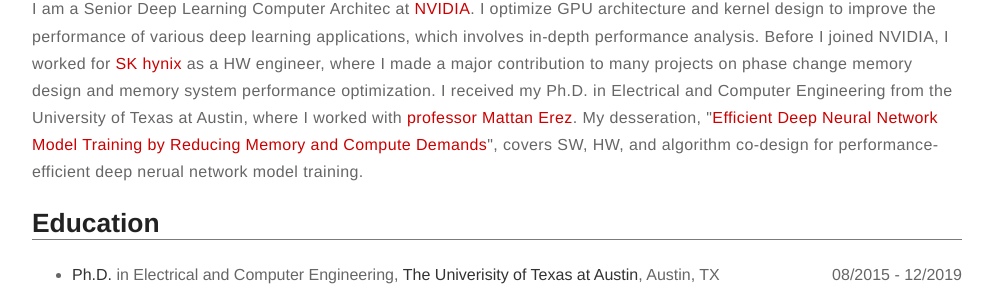
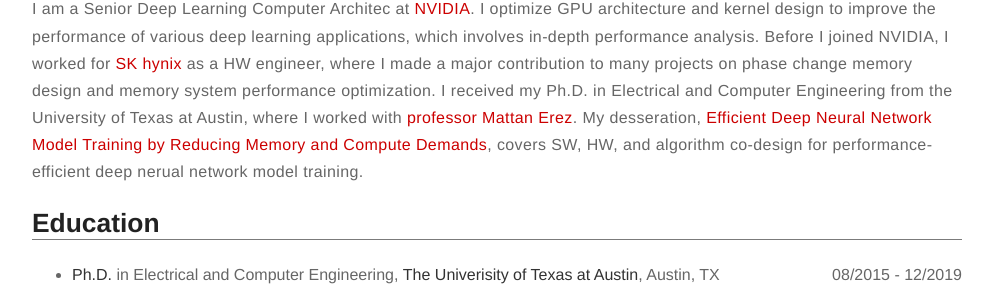
Before and after one commit to erhoo82/erhoo82.github.io, a Jekyll site: the page built from about.md, in a window 1280 px wide and 900 px high, scrolled down 473 px. Shown: the part 151-446 px from the top of the window, without its empty margins (143-1136 px from the left). Built offline with Jekyll 4.4.1, drawn with Linux system fonts in a browser that asks for light colours.

Commit message:
update dissertation]

```diff
--- a/about.md
+++ b/about.md
@@ -9,7 +9,7 @@ layout: page
 <p>I am a 5th-year Ph.D candidate majoring in computer architecture at UT Austin and I am getting research advice from <a href="https://lph.ece.utexas.edu/merez/MattanErez/MattanErez" style="text-decoration : none;color: #cc0000"> Professor Mattan Erez</a>. My current research interests are i) machine learning acceleration, ii) energy efficient and high-performance memory system, and iii) system fault resilience .
 </p>
 -->
-<p>I am a Senior Deep Learning Computer Architec at <a href="https://developer.nvidia.com/" style="text-decoration : none;color: #cc0000"> NVIDIA</a>. I optimize GPU architecture and kernel design to improve the performance of various deep learning applications, which involves in-depth performance analysis. Before I joined NVIDIA, I worked for <a href="https://www.skhynix.com/eng/main.do" style="text-decoration : none;color: #cc0000"> SK hynix</a> as a HW engineer, where I made a major contribution to many projects on phase change memory design and memory system performance optimization. I received my Ph.D. in Electrical and Computer Engineering from the University of Texas at Austin, where I worked with <a href="https://lph.ece.utexas.edu/merez/MattanErez/MattanErez" style="text-decoration : none;color: #cc0000"> professor Mattan Erez</a>. My desseration, "<a href="https://repositories.lib.utexas.edu/bitstream/handle/2152/81143/LYM-DISSERTATION-2019.pdf?sequence=1" style="text-decoration : none;color: #cc0000">Efficient Deep Neural Network Model Training by Reducing Memory and Compute Demands</a>", covers SW, HW, and algorithm co-design for performance-efficient deep nerual network model training.
+<p>I am a Senior Deep Learning Computer Architec at <a href="https://developer.nvidia.com/" style="text-decoration : none;color: #cc0000"> NVIDIA</a>. I optimize GPU architecture and kernel design to improve the performance of various deep learning applications, which involves in-depth performance analysis. Before I joined NVIDIA, I worked for <a href="https://www.skhynix.com/eng/main.do" style="text-decoration : none;color: #cc0000"> SK hynix</a> as a HW engineer, where I made a major contribution to many projects on phase change memory design and memory system performance optimization. I received my Ph.D. in Electrical and Computer Engineering from the University of Texas at Austin, where I worked with <a href="https://lph.ece.utexas.edu/merez/MattanErez/MattanErez" style="text-decoration : none;color: #cc0000"> professor Mattan Erez</a>. My desseration, <a href="https://repositories.lib.utexas.edu/bitstream/handle/2152/81143/LYM-DISSERTATION-2019.pdf?sequence=1" style="text-decoration : none;color: #cc0000">Efficient Deep Neural Network Model Training by Reducing Memory and Compute Demands</a>, covers SW, HW, and algorithm co-design for performance-efficient deep nerual network model training.
 </p>
 
 <h2>Education<hr></h2>
```
